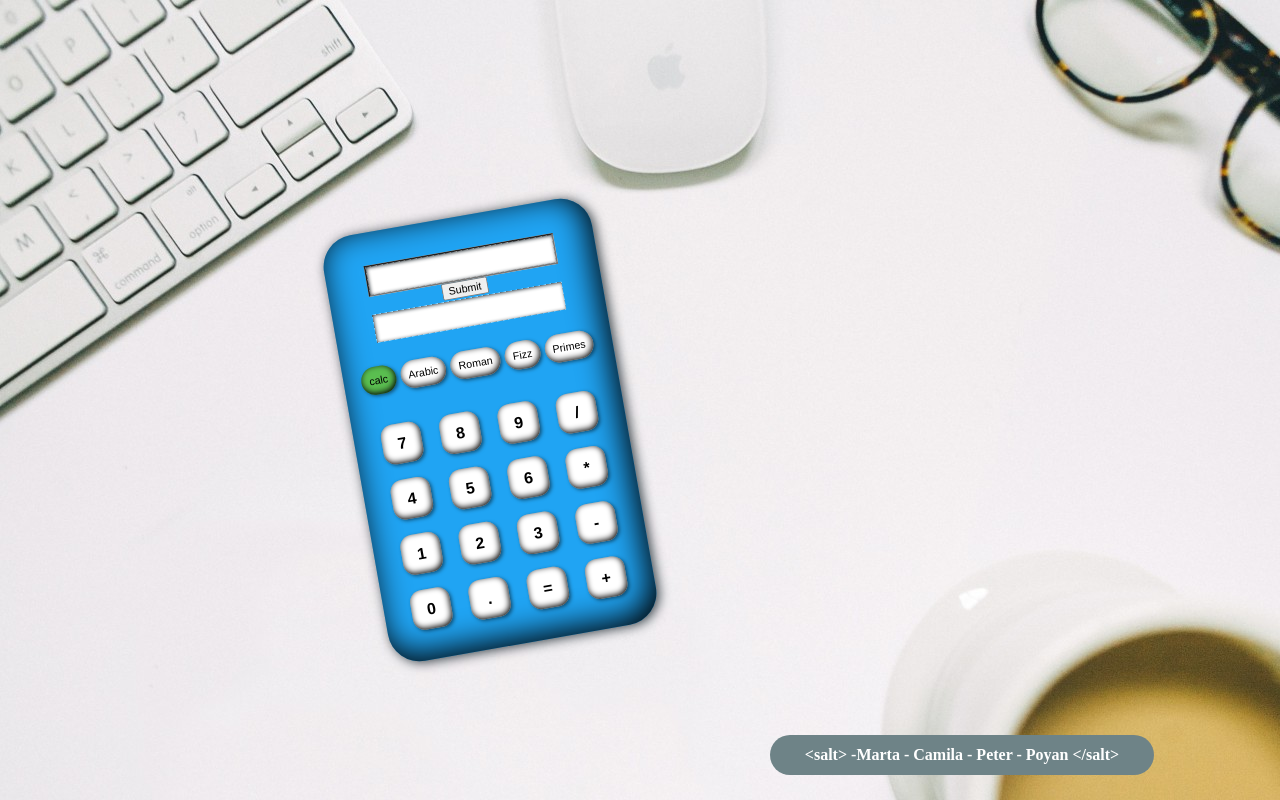
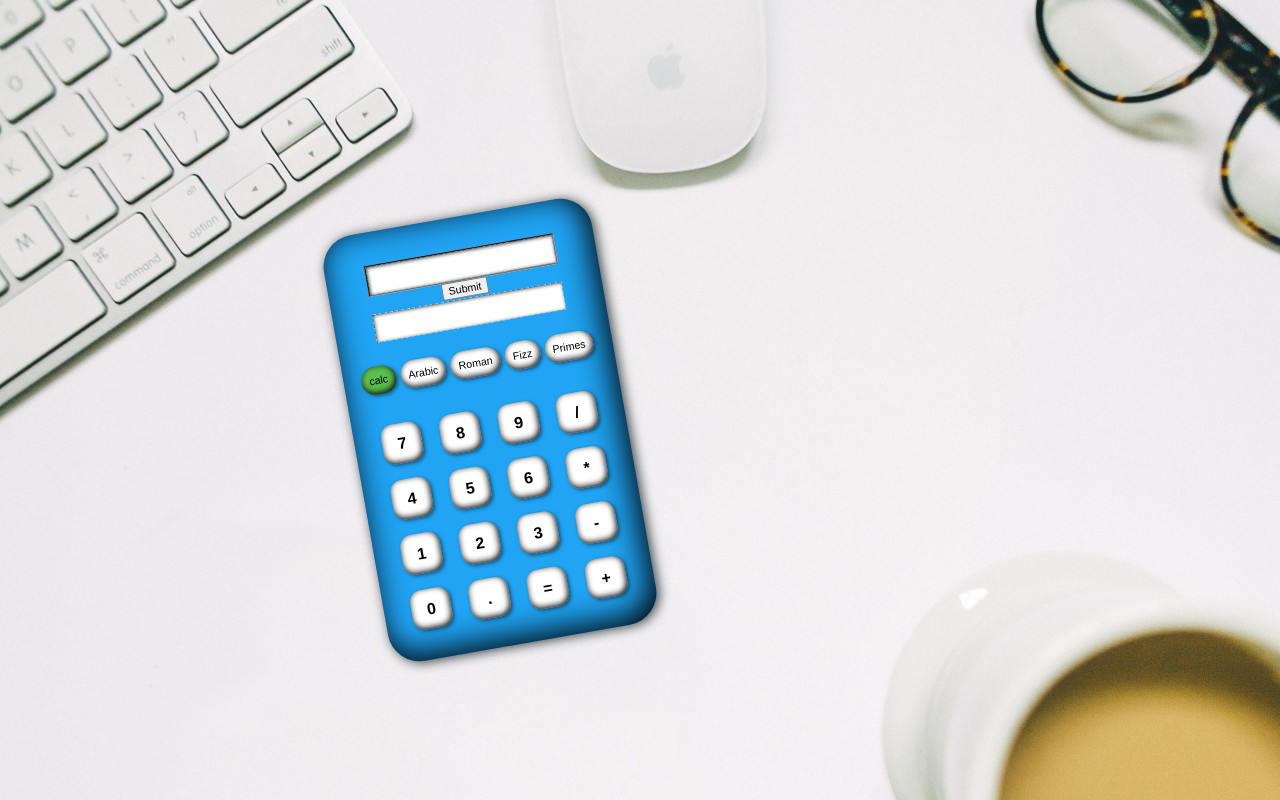
Before and after one commit to trusohamn/KatasCalculator, a website: page static/index.html in a window 1280 px wide. Drawn offline with Linux system fonts and the light colour scheme.

Commit message:
removed footer

```diff
--- a/static/index.html
+++ b/static/index.html
@@ -64,13 +64,4 @@
 <script src='client.js'></script>
 
 
-
-<footer class='footer'>
-  <a href=“https://www.study-at-salt.com/“>&lt;salt&gt; </a> <a
-    href=“https://www.linkedin.com/in/marta-trusohamn/“>-Marta -</a> <a
-    href=“https://www.linkedin.com/in/camillast/“>Camila -</a> <a
-    href=“https://www.linkedin.com/in/peter-ivey-hansen-a5b53a14b/“>Peter -</a> <a
-    href=“https://www.linkedin.com/in/i-think-im-poyan/“>Poyan </a> <a
-    href=“https://www.study-at-salt.com/“>&lt;/salt&gt; </a>
-</footer>
 </html>
```
